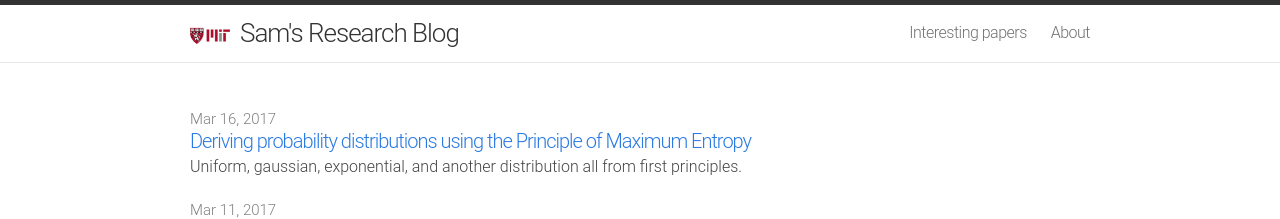
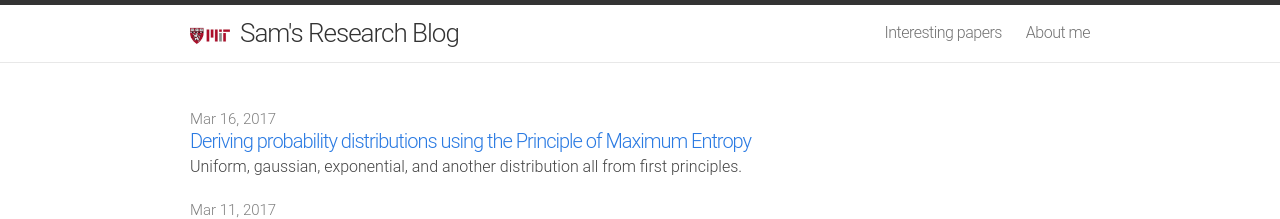
Before and after one commit to sgfin/sgfin.github.io_old, a Jekyll site: the page built from index.html, in a window 1280 px wide. Shown: the top 219 px of the page. Built offline with Jekyll 4.4.1, drawn with Linux system fonts in a browser that asks for light colours.

```diff
--- a/_includes/header.html
+++ b/_includes/header.html
@@ -24,7 +24,7 @@
         {% for page in site.pages %}
           {% if page.title %}<a class="page-link" href="{{ page.url | prepend: site.baseurl }}">{{ page.title }}</a>{% endif %}
         {% endfor %}
-        <a class="page-link" href="https://sgfin.github.io/about.html">About</a>
+        <a class="page-link" href="https://sgfin.github.io/about.html">About me</a>
       </div>
     </nav>
   </div>
```
